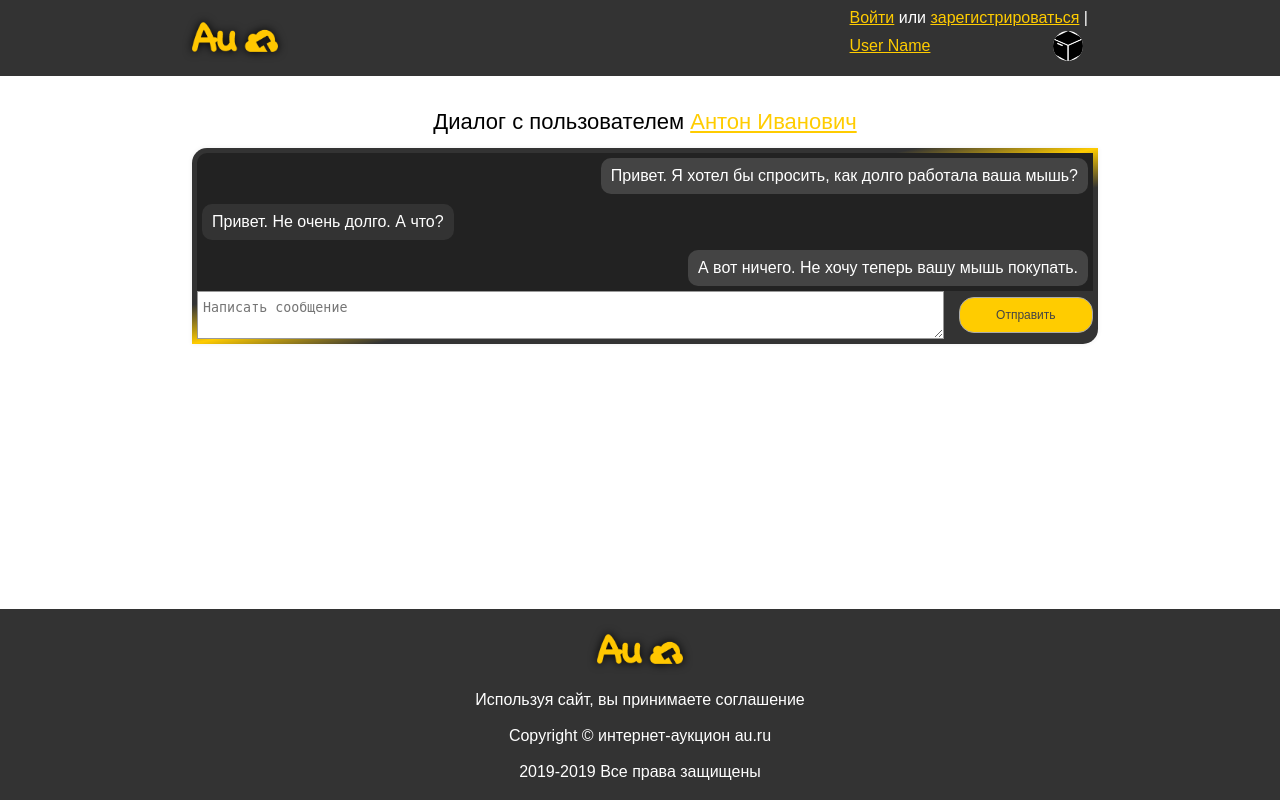
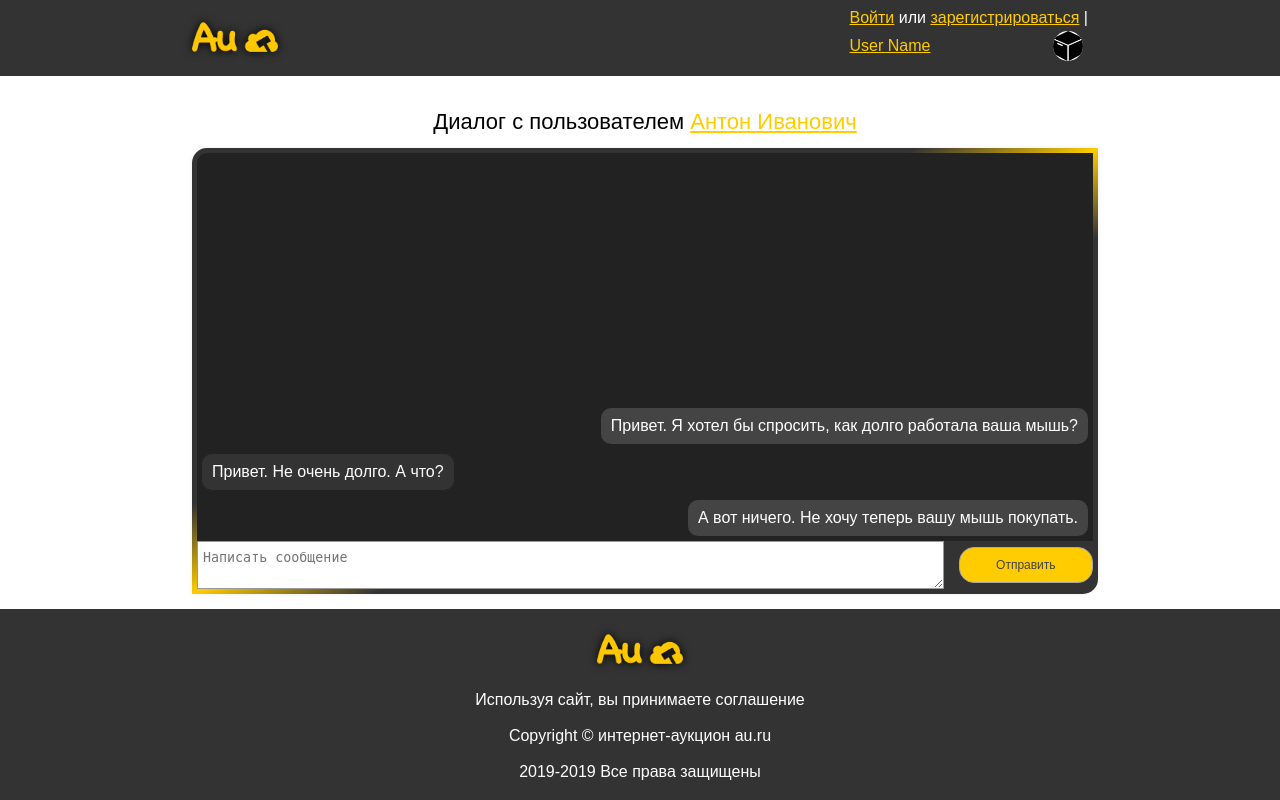
Before and after one commit to Fake-Make/Au, a PHP site: page /dialog.php in a window 1280 px wide. Run offline with PHP 8.4, Linux system fonts and the light colour scheme.

Commit message:
Dialog-window height fixed;

```diff
--- a/css/stylesheet.css
+++ b/css/stylesheet.css
@@ -120,6 +120,7 @@ body {
 
 .content-wrapper {
 	flex: 1 0 auto;
+	width: 100%;
 }
 
 ol,
@@ -228,6 +229,10 @@ footer {
 
 .search-submit {
 	width: 15%;
+}
+
+.main-content {
+	flex-grow: 1;
 }
 
 @media (max-width: 800px) {
@@ -514,12 +519,15 @@ footer {
 /**************************************************/
 .dialog-window {
 	width: 100%;
+	flex-grow: 1;
 }
 
 .dialog-messages {
 	width: 100%;
 	border-radius: 10px 0 0 0;
 	background: #222;
+	flex-grow: 1;
+	justify-content: flex-end;
 }
 
 .message {
--- a/templates/header.php
+++ b/templates/header.php
@@ -9,7 +9,7 @@
 </head>
 <body>
 	<div class="height-wrapper">
-		<div class="content-wrapper">
+		<div class="flex-column content-wrapper">
 			<header class="flex-column page-header">
 				<nav class="flex-column page-nav">
 					<ul class="flex-row wrapper">
@@ -24,4 +24,4 @@
 					</form>
 				<?endif?>
 			</header>
-			<main class="flex-column wrapper">
+			<main class="flex-column wrapper main-content">
```
